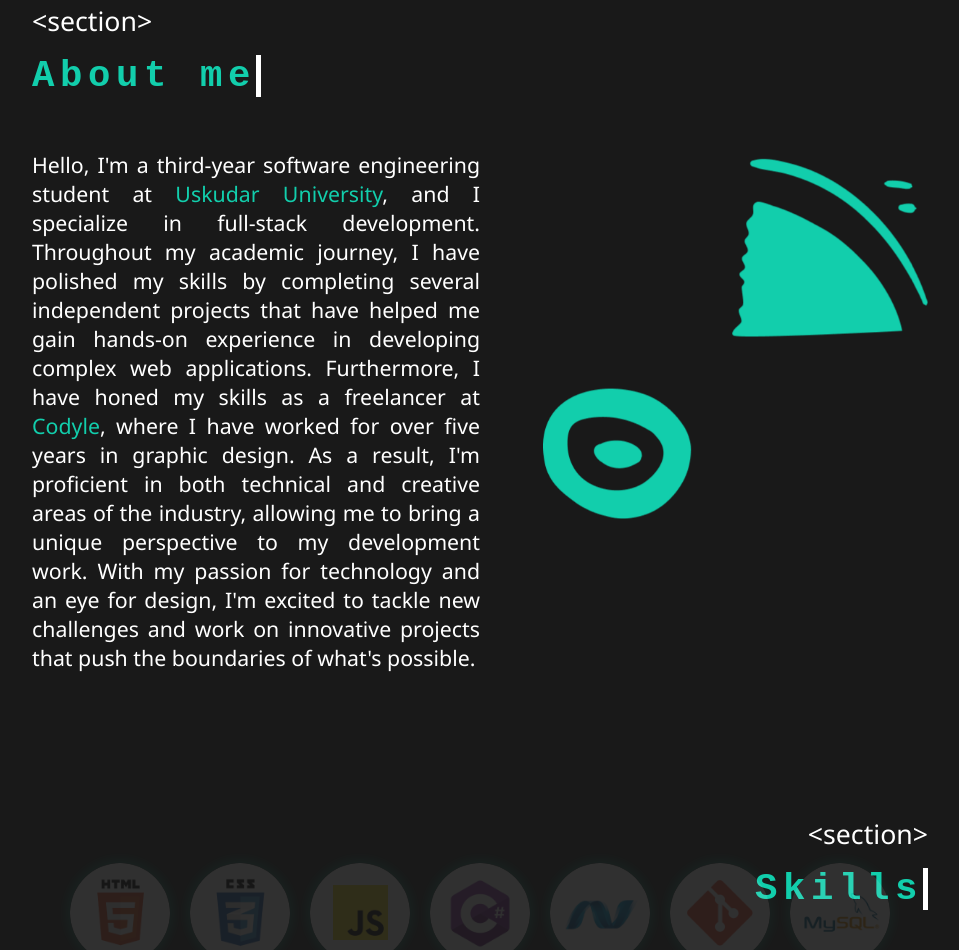
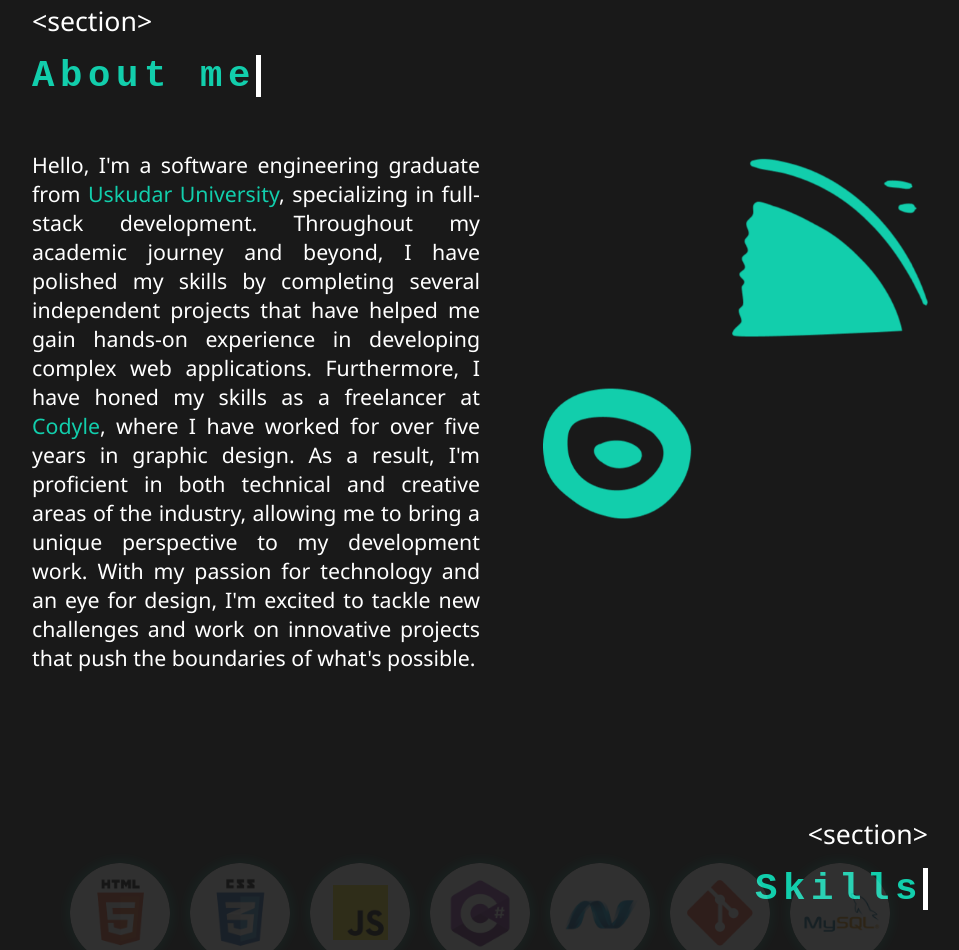
Before and after one commit to Mohammad-soqar/Portfolio, a plain HTML site: page index.html in a window 1280 px wide. Shown: the part 794-1744 px from the top of the page, without its empty margins (160-1119 px from the left). Drawn offline with Linux system fonts and the light colour scheme.

Commit message:
Update index.html

```diff
--- a/index.html
+++ b/index.html
@@ -63,16 +63,8 @@
                 <h2 class="typing-title show-on-scroll">About me</h2>
             </div>
 
-            <p>Hello, I'm a third-year software engineering student at <a href="https://www.uskudar.edu.tr/"
-                    target="_blank">Uskudar University</a>, and I specialize in
-                full-stack development. Throughout my academic journey, I have polished my skills by completing several
-                independent projects that have helped me gain hands-on experience in developing complex web
-                applications. Furthermore, I have honed my skills as a freelancer at <a href="https://www.codyle.com"
-                    target="_blank">Codyle</a>, where I have worked for
-                over five years in graphic design. As a result, I'm proficient in both technical and creative areas of
-                the industry, allowing me to bring a unique perspective to my development work. With my passion for
-                technology and an eye for design, I'm excited to tackle new challenges and work on innovative projects
-                that push the boundaries of what's possible.</p>
+           <p>Hello, I'm a software engineering graduate from <a href="https://www.uskudar.edu.tr/" target="_blank">Uskudar University</a>, specializing in full-stack development. Throughout my academic journey and beyond, I have polished my skills by completing several independent projects that have helped me gain hands-on experience in developing complex web applications. Furthermore, I have honed my skills as a freelancer at <a href="https://www.codyle.com" target="_blank">Codyle</a>, where I have worked for over five years in graphic design. As a result, I'm proficient in both technical and creative areas of the industry, allowing me to bring a unique perspective to my development work. With my passion for technology and an eye for design, I'm excited to tackle new challenges and work on innovative projects that push the boundaries of what's possible.</p>
+
         </div>
         <img src="Assets/aboutme.png" height="360px" alt="Sketches" draggable="false">
     </section>
```
